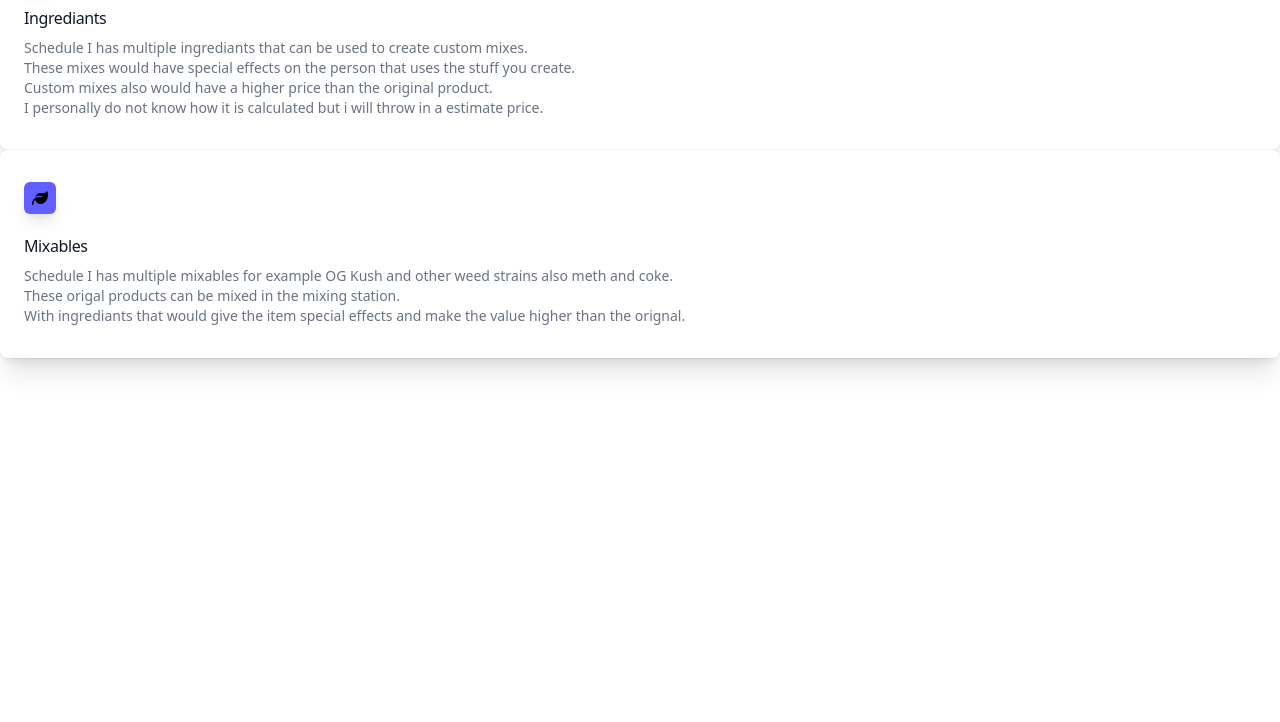
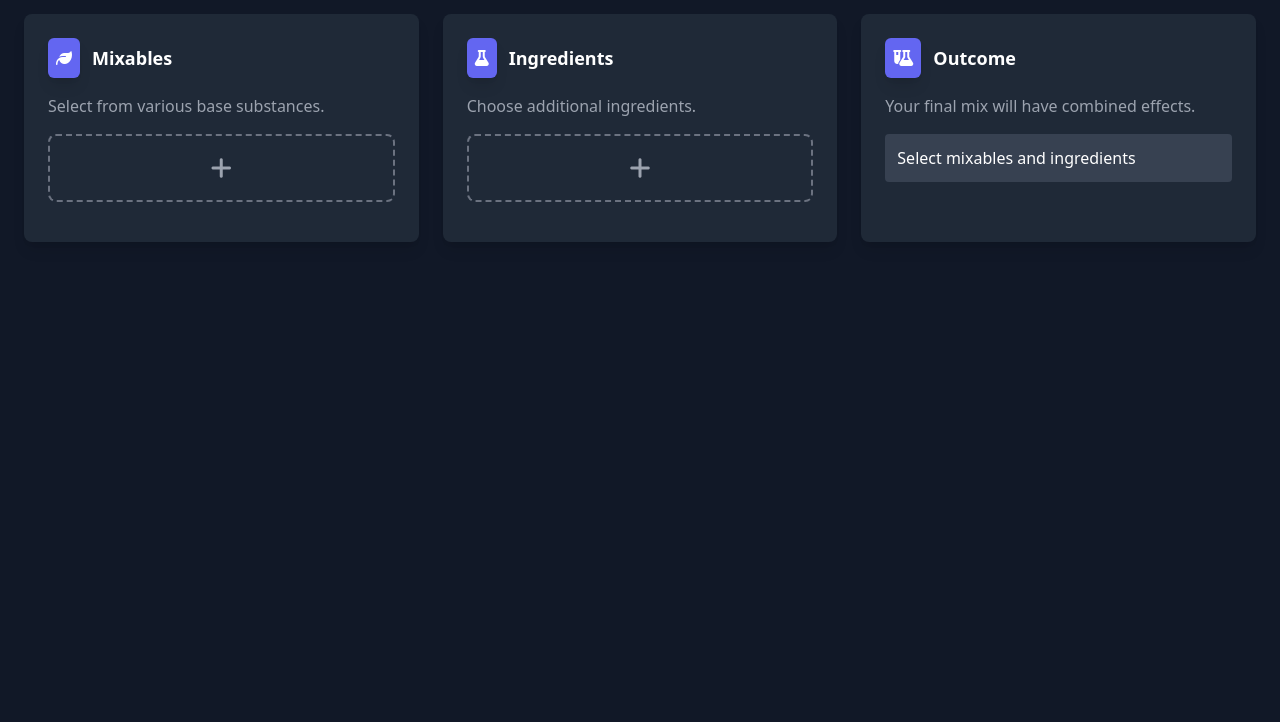
Before and after one commit to Weeis3/mixer-helper, a plain HTML site: page index.html in a window 1280 px wide. Shown: the part 78-800 px from the top of the page. Drawn offline with nearby package versions, Linux system fonts and the light colour scheme.

Commit message:
Update index.html
Added Necessary html

```diff
--- a/index.html
+++ b/index.html
@@ -3,46 +3,95 @@
 <head>
     <meta charset="UTF-8">
     <meta name="viewport" content="width=device-width, initial-scale=1.0">
-    <title>Effect calc system</title>
-    <script src="https://cdn.jsdelivr.net/npm/@tailwindcss/browser@4"></script>
+    <title>Mixing System</title>
+    <script src="https://cdn.tailwindcss.com"></script>
     <link rel="stylesheet" href="https://cdnjs.cloudflare.com/ajax/libs/font-awesome/6.7.2/css/all.min.css" integrity="sha512-Evv84Mr4kqVGRNSgIGL/F/aIDqQb7xQ2vcrdIwxfjThSH8CSR7PBEakCr51Ck+w+/U6swU2Im1vVX0SVk9ABhg==" crossorigin="anonymous" referrerpolicy="no-referrer" />
+    <link rel="stylesheet" href="css/style.css">
 </head>
-<body>
-    <div class="container">
-
-    </div>
-    <div class="bg-white dark:bg-gray-800 rounded-lg px-6 py-8 ring shadow-xl ring-gray-900/5">
-        <div>
-          <span class="inline-flex items-center justify-center rounded-md bg-indigo-500 p-2 shadow-lg">
-            <i class="fa-solid fa-flask"></i>
-          </span>
+<body class="bg-gray-900 text-white">
+    <div id="loading-overlay" class="loading-overlay hidden">
+        <div class="text-center">
+            <div class="loading-spinner"></div>
+            <div class="loading-text">Mixing ingredients...</div>
         </div>
-        <h3 class="text-gray-900 dark:text-white mt-5 text-base font-medium tracking-tight ">Ingrediants</h3>
-        <p class="text-gray-500 dark:text-gray-400 mt-2 text-sm ">
-          Schedule I has multiple ingrediants that can be used to create custom mixes.
-          </br>
-          These mixes would have special effects on the person that uses the stuff you create.
-          </br>
-          Custom mixes also would have a higher price than the original product.
-          </br>
-          I personally do not know how it is calculated but i will throw in a estimate price.
-        </p>
-    </div>
-    <div class="bg-white dark:bg-gray-800 rounded-lg px-6 py-8 ring shadow-xl ring-gray-900/5">
-        <div>
-          <span class="inline-flex items-center justify-center rounded-md bg-indigo-500 p-2 shadow-lg">
-            <i class="fa-solid fa-leaf"></i>
-          </span>
-        </div>
-        <h3 class="text-gray-900 dark:text-white mt-5 text-base font-medium tracking-tight ">Mixables</h3>
-        <p class="text-gray-500 dark:text-gray-400 mt-2 text-sm ">
-          Schedule I has multiple mixables for example OG Kush and other weed strains also meth and coke.
-          </br>
-          These origal products can be mixed in the mixing station.
-          </br>
-          With ingrediants that would give the item special effects and make the value higher than the orignal.
-        </p>
     </div>
 
+    <div class="container mx-auto p-6">
+        <h1 class="text-3xl font-bold text-center mb-8">Schedule I Mixing System</h1>
+
+        <div class="grid grid-cols-1 md:grid-cols-2 lg:grid-cols-3 gap-6">
+            <!-- Mixables Card -->
+            <div class="bg-gray-800 p-6 rounded-lg shadow-lg">
+                <div class="flex items-center space-x-3">
+                    <span class="bg-indigo-500 p-2 rounded-md shadow-lg">
+                        <i class="fa-solid fa-leaf text-white"></i>
+                    </span>
+                    <h3 class="text-lg font-semibold">Mixables</h3>
+                </div>
+                <p class="mt-4 text-gray-400">Select from various base substances.</p>
+
+                <div class="dropdown-container mt-4">
+                    <div class="item-container" id="mixables-container">
+                        <i class="fa-solid fa-plus text-gray-400 text-2xl"></i>
+                    </div>
+                    <div class="dropdown" id="mixables-dropdown">
+                        <!-- Mixables will be populated by JavaScript -->
+                    </div>
+                </div>
+
+                <div id="mixable-effects" class="mt-4 hidden">
+                    <h4 class="font-medium mb-2">Base Effects:</h4>
+                    <div class="effect-list" id="mixable-effects-list">
+                        <!-- Effects will be populated by JavaScript -->
+                    </div>
+                </div>
+            </div>
+
+            <!-- Ingredients Card -->
+            <div class="bg-gray-800 p-6 rounded-lg shadow-lg">
+                <div class="flex items-center space-x-3">
+                    <span class="bg-indigo-500 p-2 rounded-md shadow-lg">
+                        <i class="fa-solid fa-flask text-white"></i>
+                    </span>
+                    <h3 class="text-lg font-semibold">Ingredients</h3>
+                </div>
+                <p class="mt-4 text-gray-400">Choose additional ingredients.</p>
+
+                <div class="dropdown-container mt-4">
+                    <div class="item-container" id="ingredients-container">
+                        <i class="fa-solid fa-plus text-gray-400 text-2xl"></i>
+                    </div>
+                    <div class="dropdown" id="ingredients-dropdown">
+                        <!-- Ingredients will be populated by JavaScript -->
+                    </div>
+                </div>
+
+                <div class="ingredients-list" id="selected-ingredients">
+                    <!-- Selected ingredients will appear here -->
+                </div>
+            </div>
+
+            <!-- Outcome Card -->
+            <div class="bg-gray-800 p-6 rounded-lg shadow-lg">
+                <div class="flex items-center space-x-3">
+                    <span class="bg-indigo-500 p-2 rounded-md shadow-lg">
+                        <i class="fa-solid fa-flask-vial text-white"></i>
+                    </span>
+                    <h3 class="text-lg font-semibold">Outcome</h3>
+                </div>
+                <p class="mt-4 text-gray-400">Your final mix will have combined effects.</p>
+                <div class="mt-4 bg-gray-700 p-3 rounded text-white" id="outcome-display">Select mixables and ingredients</div>
+
+                <div id="combined-effects" class="mt-4 hidden">
+                    <h4 class="font-medium mb-2">Combined Effects:</h4>
+                    <div class="effect-list" id="combined-effects-list">
+                        <!-- Combined effects will be populated by JavaScript -->
+                    </div>
+                </div>
+            </div>
+        </div>
+    </div>
+
+    <script src="js/main.js"></script>
 </body>
 </html>
```
